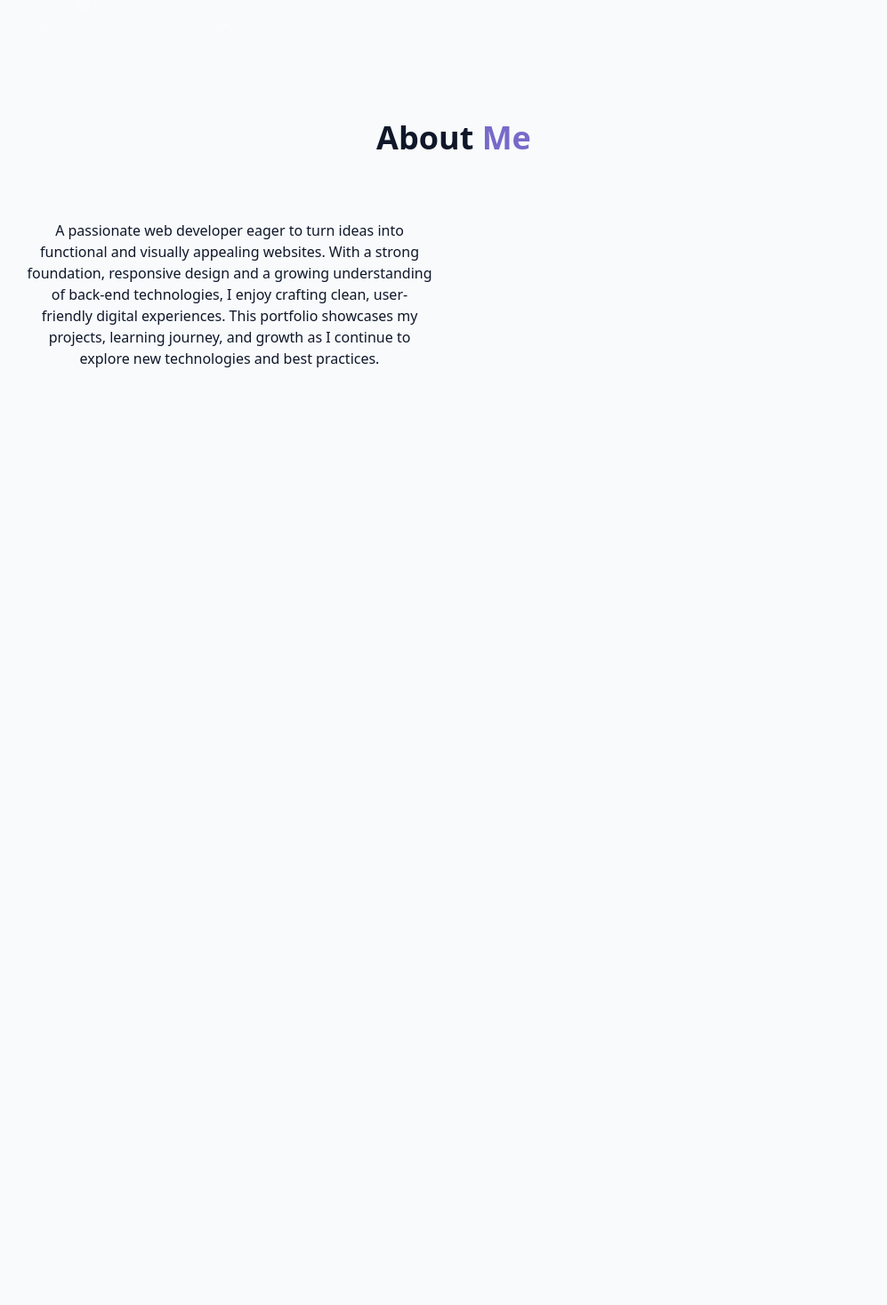
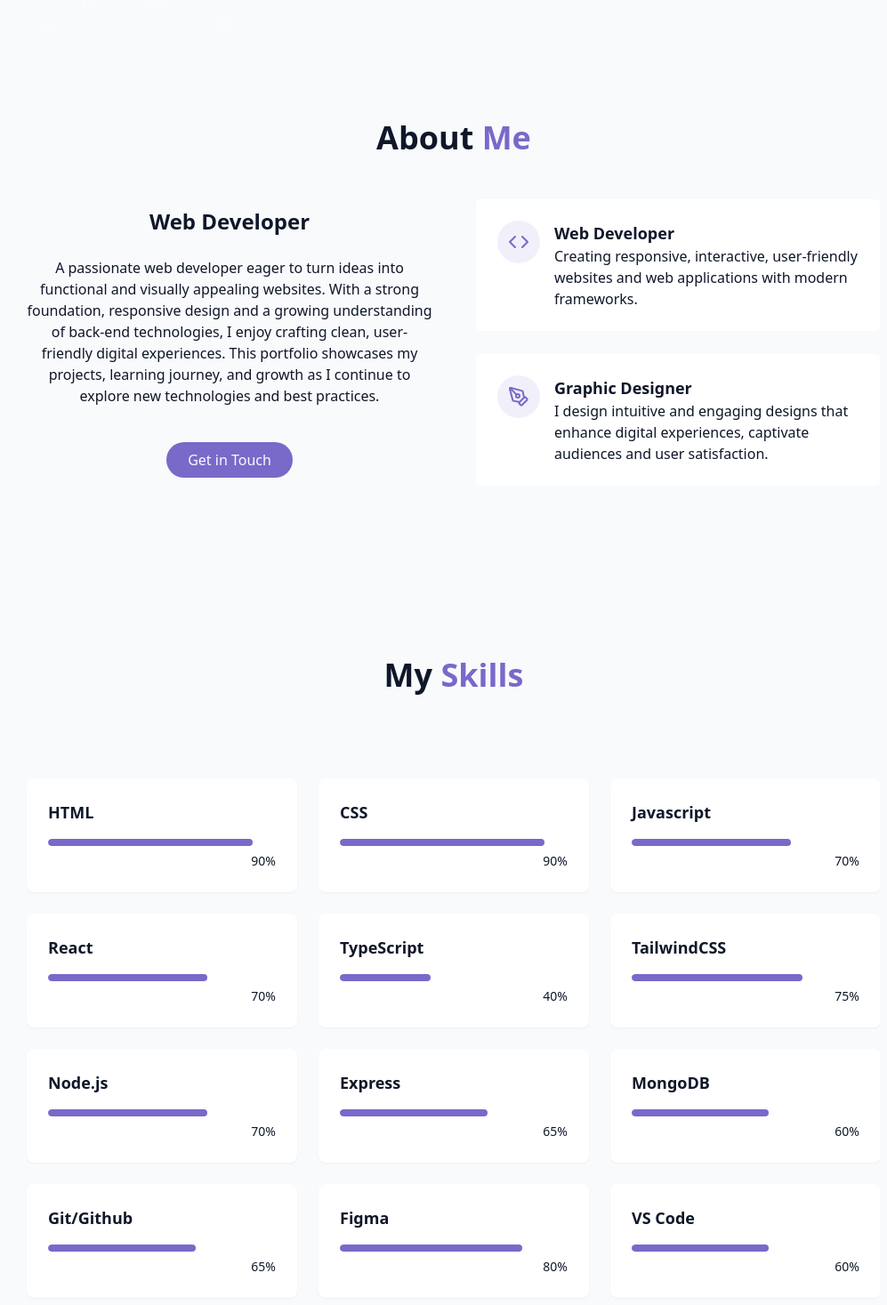
Before and after one commit to ahmeddaruwala/potfolio1, a React (Vite) app: page / in a window 1280 px wide. Shown: the part 761-2228 px from the top of the page at 89% size, without its empty margins (130-1127 px from the left). Before the commit the page ends 1296 px from the top, so only its background shows below. Built offline with nearby package versions, Linux system fonts and the light colour scheme.

Commit message:
portfolio

```diff
--- a/src/components/About.jsx
+++ b/src/components/About.jsx
@@ -1,3 +1,5 @@
+import { Code, PenTool } from "lucide-react";
+
 export const About = () => {
   return (
     <section id="about" className="py-24 px-4 relative">
@@ -8,8 +10,8 @@ export const About = () => {
 
         <div className="grid grid-cols-1 md:grid-cols-2 gap-12 items-center">
           <div className="space-y-6">
-            <h3></h3>
-            <p>
+            <h3 className="text-2xl font-semibold">Web Developer</h3>
+            <p className="text-muted-foreground">
               A passionate web developer eager to turn ideas into functional and
               visually appealing websites. With a strong foundation, responsive
               design and a growing understanding of back-end technologies, I
@@ -17,7 +19,45 @@ export const About = () => {
               portfolio showcases my projects, learning journey, and growth as I
               continue to explore new technologies and best practices.
             </p>
-            <p></p>
+
+            <div className="flex flex-col sm:flex-row gap-4 pt-4 justify-center">
+              <a href="#contact" className="cosmic-button">
+                Get in Touch
+              </a>
+            </div>
+          </div>
+
+          <div className="grid grid-cols-1 gap-6">
+            <div className="gradient-border p-6 card-hover">
+              <div className="flex items-start gap-4">
+                <div className="p-3 rounded-full bg-primary/10">
+                  <Code className="h-6 w-6 text-primary" />
+                </div>
+                <div className="text-left">
+                  <h4 className="font-semibold text-lg">
+                    Web Developer
+                  </h4>
+                  <p className="text-muted-foreground">
+                    Creating responsive, interactive, user-friendly websites and
+                    web applications with modern frameworks.
+                  </p>
+                </div>
+              </div>
+            </div>
+            <div className="gradient-border p-6 card-hover">
+              <div className="flex items-start gap-4">
+                <div className="p-3 rounded-full bg-primary/10">
+                  <PenTool className="h-6 w-6 text-primary" />
+                </div>
+                <div className="text-left">
+                  <h4 className="font-semibold text-lg">Graphic Designer</h4>
+                  <p className="text-muted-foreground">
+                    I design intuitive and engaging designs that enhance digital
+                    experiences, captivate audiences and user satisfaction.
+                  </p>
+                </div>
+              </div>
+            </div>
           </div>
         </div>
       </div>
--- a/src/components/HeroSection.jsx
+++ b/src/components/HeroSection.jsx
@@ -21,7 +21,7 @@ export const HeroSection = () => {
 
           <p className="text-lg md:text-xl text-muted-foreground max-2-2xl mx-auto opacity-0 animate-fade-in-delay-3">
             I create stellar web experiences with modern technologies.
-            Specializing in full-stuck web development, I build interfaces that
+            Specializing in full-stack web development, I build interfaces that
             are both beautiful and functional.
           </p>
           <div className="pt-4 opacity-0 animate-fade-in-delay-4">
--- /dev/null
+++ b/src/components/Skills.jsx
@@ -0,0 +1,72 @@
+import { useState } from "react";
+
+const skills = [
+  // Frontend
+  { name: "HTML", level: 90, category: "frontend" },
+  { name: "CSS", level: 90, category: "frontend" },
+  { name: "Javascript", level: 70, category: "frontend" },
+  { name: "React", level: 70, category: "frontend" },
+  { name: "TypeScript", level: 40, category: "frontend" },
+  { name: "TailwindCSS", level: 75, category: "frontend" },
+
+  //   Backend
+  { name: "Node.js", level: 70, category: "backend" },
+  { name: "Express", level: 65, category: "backend" },
+  { name: "MongoDB", level: 60, category: "backend" },
+
+  //   Tools
+  { name: "Git/Github", level: 65, category: "tools" },
+  { name: "Figma", level: 80, category: "tools" },
+  { name: "VS Code", level: 60, category: "tools" },
+];
+
+const categories = ["all", "frontend", "backend", "tools"];
+
+export const Skills = () => {
+  const [activeCategory, setActiveCategory] = useState("all");
+  return (
+    <section id="skills" className="py-24 px-4 relative bg-secondary/30">
+      <div className="container mx-auto max-w-5xl">
+        <h2 className="text-3xl md:text-4xl font-bold mb-12 text-center">
+          My <span className="text-primary">Skills</span>
+        </h2>
+
+        <div className="flex flex-wrap justify-center gap-4 mb-12">
+          {categories.map((category, key) => {
+            <button
+              key={key}
+              onClick={() => setActiveCategory(category)}
+              className="px-5 py-2 rounded-full transition-colors duration-300 capitalize"
+            >
+              {category}
+            </button>;
+          })}
+        </div>
+
+        <div className="grid grid-cols-1 sm:grid-cols-2 lg:grid-cols-3 gap-6">
+          {skills.map((skill, key) => (
+            <div
+              key={key}
+              className="bg-card p-6 rounded-lg shadow-xs card-hover"
+            >
+              <div className="text-left mb-4">
+                <h3 className="font-semibold text-lg">{skill.name}</h3>
+              </div>
+              <div className="w-full bg-secondary/50 h-2 rounded-full overflow-hidden">
+                <div
+                  className="bg-primary h-2 rounded-full origin-left animate-[grow_1.5s_ease-out]"
+                  style={{ width: skill.level + "%" }}
+                />
+              </div>
+              <div className="text-right mt-1">
+                <span className="text-sm text-muted-foregound">
+                  {skill.level}%
+                </span>
+              </div>
+            </div>
+          ))}
+        </div>
+      </div>
+    </section>
+  );
+};
--- a/src/pages/Home.jsx
+++ b/src/pages/Home.jsx
@@ -2,6 +2,7 @@ import { About } from "../components/About"
 import { Background } from "../components/Background"
 import { HeroSection } from "../components/HeroSection"
 import { Navbar } from "../components/Navbar"
+import { Skills } from "../components/Skills"
 import { Theme } from "../components/Theme"
 
 export const Home = () => {
@@ -19,6 +20,7 @@ export const Home = () => {
         <main>
             <HeroSection />
             <About />
+            <Skills />
         </main>
 
 
```
